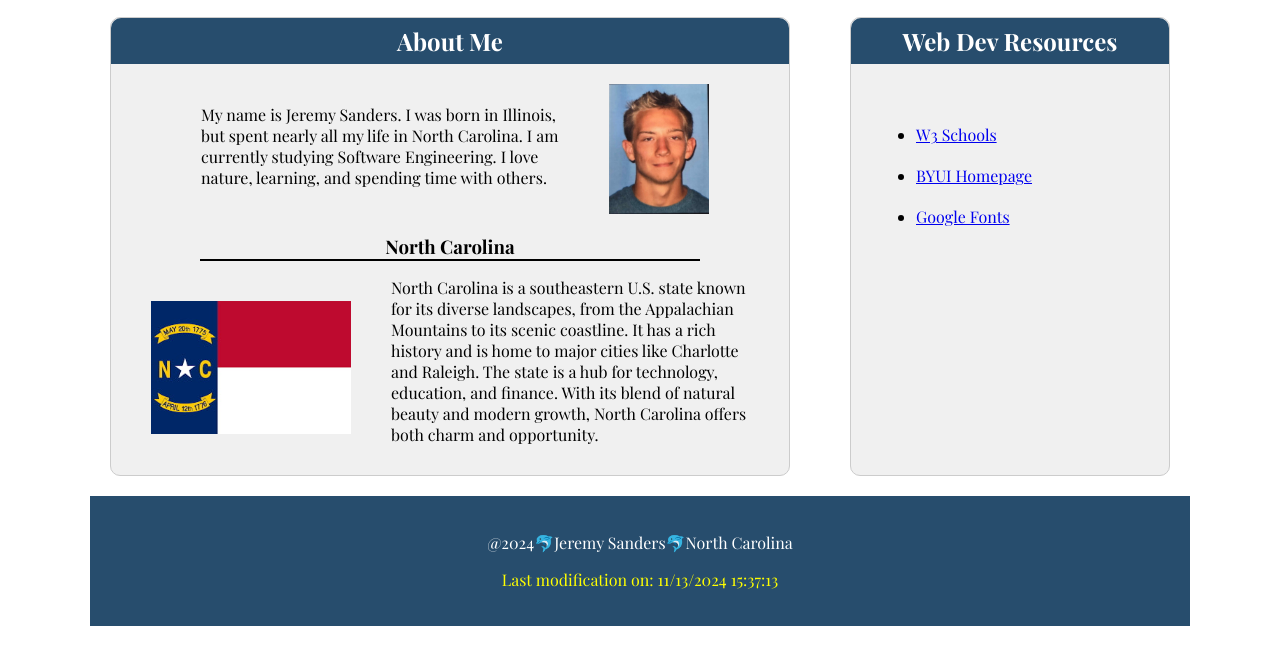
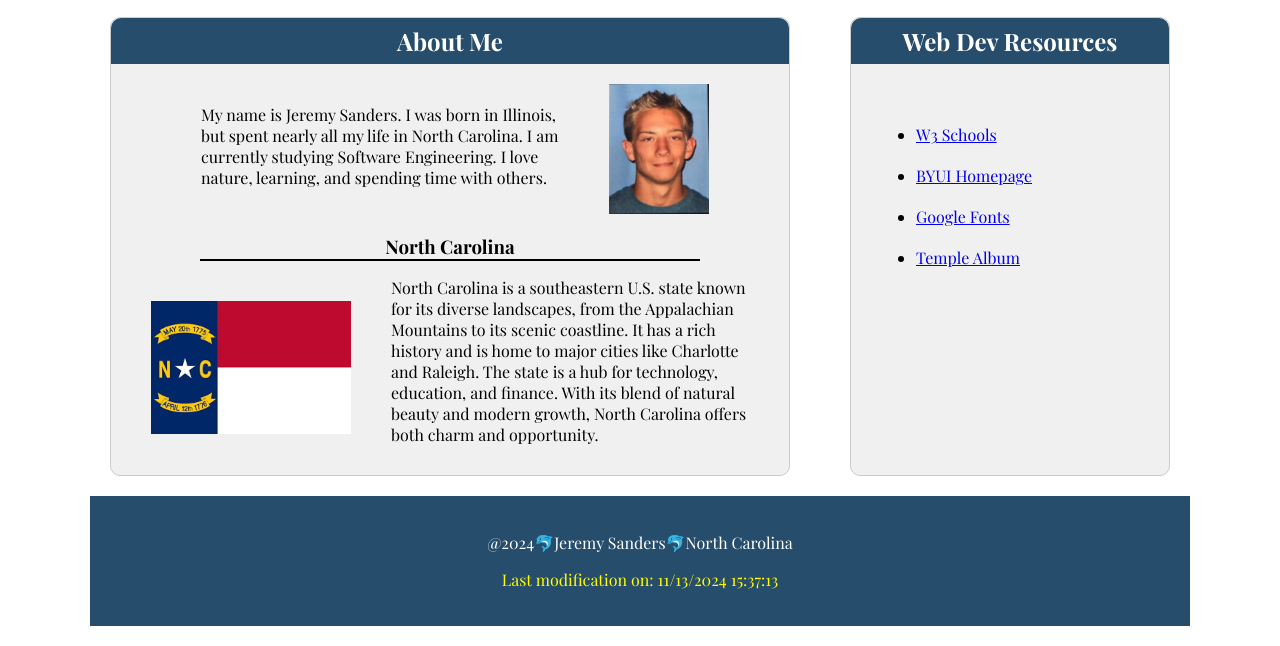
Before and after one commit to Mrjermjerm/wdd131, a plain HTML site: page index.html in a window 1280 px wide. Shown: the part 157-803 px from the top of the page. Drawn offline with nearby package versions, Linux system fonts and the light colour scheme; a web font is replaced by a local one.

Commit message:
link to Temple

```diff
--- a/index.html
+++ b/index.html
@@ -47,6 +47,7 @@
           <li><a href="https://www.w3schools.com/js/default.asp">W3 Schools</a></li>
           <li><a href="https://www.byui.edu/">BYUI Homepage</a></li>
           <li><a href="https://fonts.google.com/specimen/Playfair+Display">Google Fonts</a></li>
+          <li><a href="temples.html">Temple Album</a></li>
         </ul>
       </section>
     </div>
```
